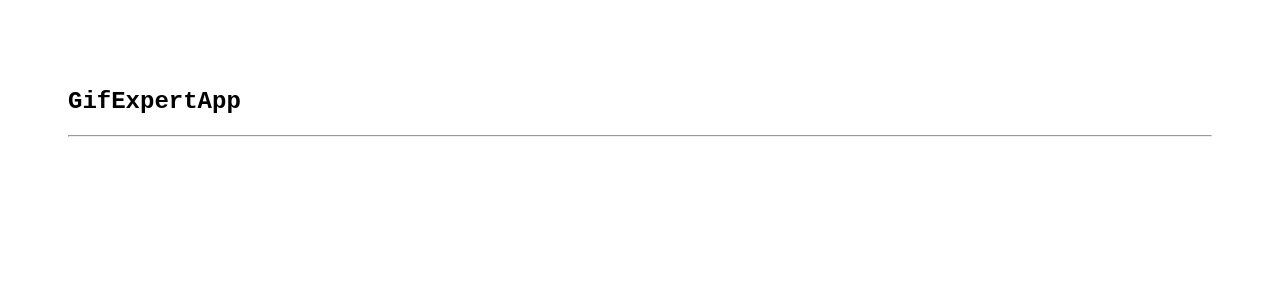
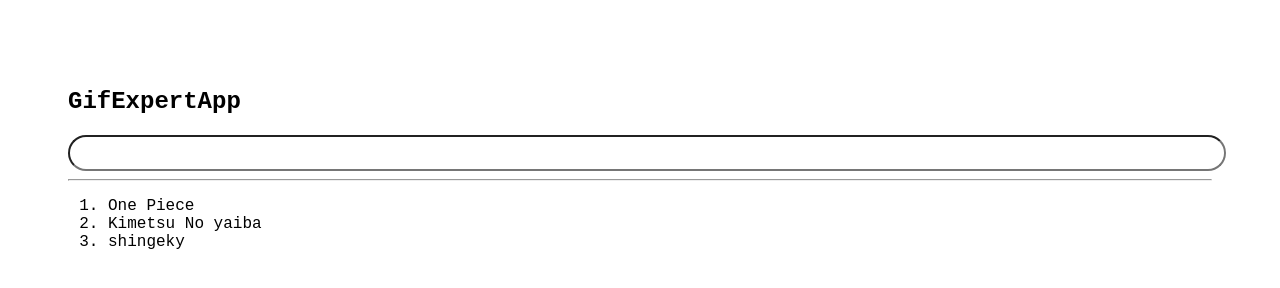
Before and after one commit to Jafmatute/React-Js, a React app in the folder 04-gif-expert-react/: page / in a window 1280 px wide. Built offline with nearby package versions, Linux system fonts and the light colour scheme.

Commit message:
Creando una lista de categorias y Componente AddCategory

```diff
--- a/04-gif-expert-react/src/GifExpertApp.js
+++ b/04-gif-expert-react/src/GifExpertApp.js
@@ -1,10 +1,28 @@
 /** @format */
 
+import { useState } from "react";
+import AddCategory from "./components/AddCategory";
+
 const GifExpertApp = () => {
+  const categoriasList = ["One Piece", "Kimetsu No yaiba", "shingeky"];
+
+  const [categorias, setCategorias] = useState(categoriasList);
+
+  const handleAdd = () => {
+    // setCategorias([...categorias, "one push"]);
+    setCategorias((cats) => [...categorias, "one puch"]);
+  };
   return (
     <>
       <h2>GifExpertApp</h2>
+      <AddCategory />
       <hr />
+
+      <ol>
+        {categorias.map((categoria) => {
+          return <li key={categoria}>{categoria}</li>;
+        })}
+      </ol>
     </>
   );
 };
--- /dev/null
+++ b/04-gif-expert-react/src/components/AddCategory.js
@@ -0,0 +1,22 @@
+/** @format */
+
+import React, { useState } from "react";
+
+const AddCategory = () => {
+  const [inputValue, setInputValue] = useState("");
+
+  const handleInputChanged = (event) => {
+    setInputValue(event.target.value);
+  };
+
+  const handleSubmit = (event) => {
+    event.preventDefault();
+  };
+  return (
+    <form onSubmit={handleSubmit}>
+      <input type="text" value={inputValue} onChange={handleInputChanged} />
+    </form>
+  );
+};
+
+export default AddCategory;
--- a/04-gif-expert-react/src/index.css
+++ b/04-gif-expert-react/src/index.css
@@ -6,3 +6,10 @@
 body {
   padding: 60px;
 }
+input {
+  width: 100%;
+  font-size: 1.2rem;
+  color: grey;
+  border-radius: 24px;
+  padding: 5px;
+}
```
